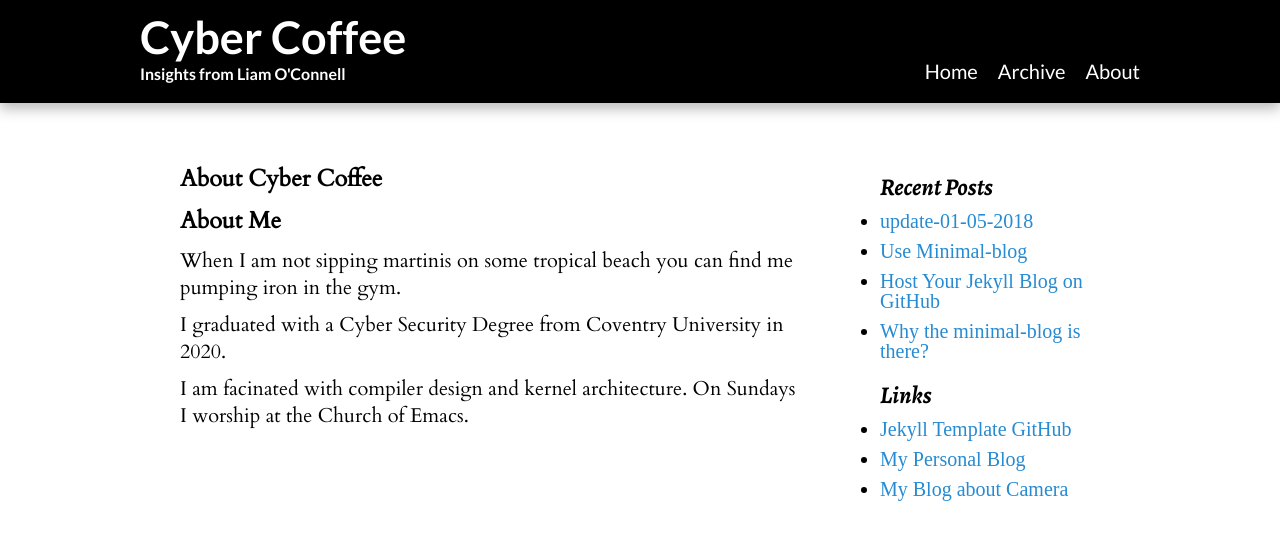
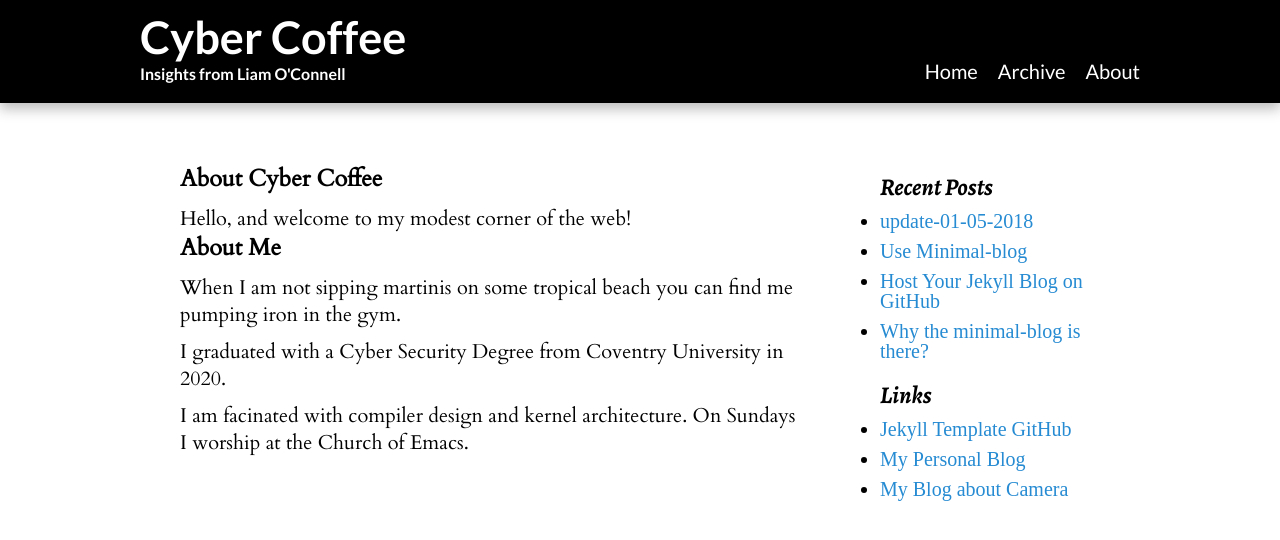
Before and after one commit to lpoconnell/CyberCoffee, a Jekyll site: the page built from list.html, in a window 1280 px wide. Shown: the top 540 px of the page. Built offline with Jekyll 4.4.1, drawn with Linux system fonts in a browser that asks for light colours; some web fonts are replaced.

Commit message:
Update list.html

```diff
--- a/list.html
+++ b/list.html
@@ -2,7 +2,7 @@
 layout: default
 ---
 <h3>About Cyber Coffee</h3>
-<p><p>
+<p>Hello, and welcome to my modest corner of the web!</p>
 <h3>About Me</h3>
 <p>When I am not sipping martinis on some tropical beach you can find me pumping iron in the gym.</p>
 <p>I graduated with a Cyber Security Degree from Coventry University in 2020.</p>
```
